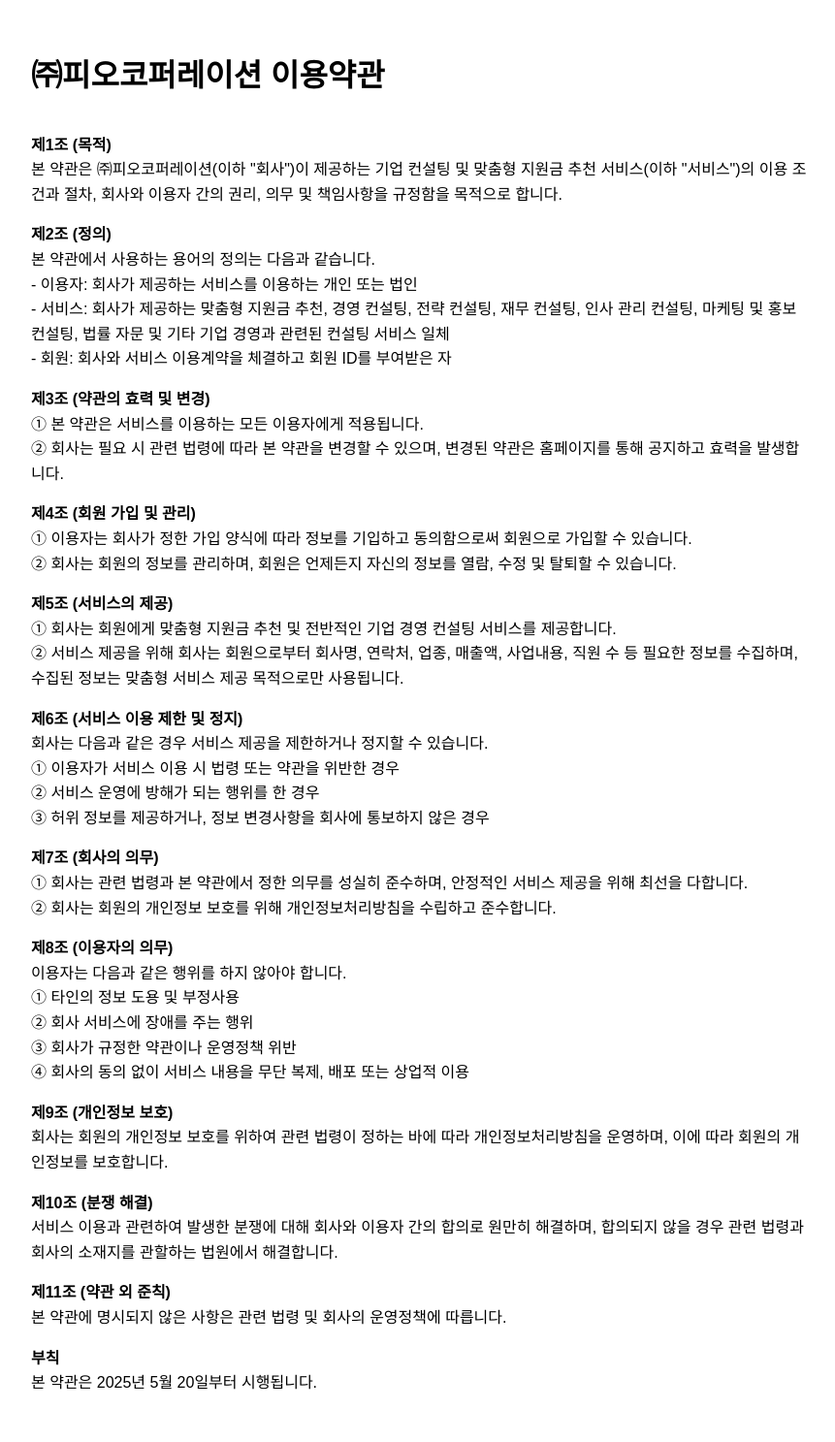
After one commit to System-out-gyuil/PO_Web, a Django app: page /terms_of_service/ in a window 1280 px wide. The commit adds this page. Shown: the whole page at 97% size, without its empty margins (208-1069 px from the left). Run offline with Django 5.2, Linux system fonts and the light colour scheme.

Commit message:
services

```diff
--- a/PO/urls.py
+++ b/PO/urls.py
@@ -1,7 +1,7 @@
 from django.views.generic import TemplateView
 from django.contrib import admin
 from django.urls import path, include
-from main.views import MainView, SearchResultView, TermsOfServiceView
+from main.views import MainView, SearchResultView, TermsOfServiceView, PersonalInfoView
 from counsel.views import CounselFormView
 from django.conf import settings
 from django.conf.urls.static import static
@@ -11,6 +11,7 @@ from django.contrib.sitemaps.views import sitemap
 urlpatterns = [
     path('', MainView.as_view(), name='main'),
     path('terms_of_service/', TermsOfServiceView.as_view(), name='terms_of_service'),
+    path('personal_info/', PersonalInfoView.as_view(), name='personal_info'),
     path('admin/', admin.site.urls),
     path('search/', SearchResultView.as_view(), name='search_result'),
     path('counsel/', include('counsel.urls')),
--- a/main/views.py
+++ b/main/views.py
@@ -235,4 +235,8 @@ class SearchResultView(View):
 
 class TermsOfServiceView(View):
     def get(self, request):
-        return render(request, 'services/terms_or_service.html')
+        return render(request, 'services/terms_of_service.html')
+
+class PersonalInfoView(View):
+    def get(self, request):
+        return render(request, 'services/personal_info.html')
--- a/templates/base/footer.html
+++ b/templates/base/footer.html
@@ -16,8 +16,8 @@
       <p>
         <strong>고객센터:</strong> 010-8117-1424 | <strong>이메일:</strong> nicepo.corp@gmail.com
       </P>
-      <p>
-        <strong>개인정보처리방침</strong> | <strong>이용약관</strong> | <strong>회사소개</strong>
+      <p style="cursor:pointer; color: black; text-decoration: none;">
+        <a href="{% url 'personal_info' %}" style="cursor:pointer; color: blue; text-decoration: none;"><strong>개인정보처리방침</strong></a> | <a href="{% url 'terms_of_service' %}" style="cursor:pointer; color: blue; text-decoration: none;"><strong>이용약관</strong></a> | <strong>회사소개</strong>
       </P>
       <p>
         <strong>Copyright ⓒ 2025 나맞지.</strong> All rights reserved.
--- /dev/null
+++ b/templates/services/terms_of_service.html
@@ -0,0 +1,76 @@
+<!DOCTYPE html>
+<html lang="ko">
+<head>
+  <meta charset="UTF-8" />
+  <meta name="viewport" content="width=device-width, initial-scale=1.0">
+  <title>㈜피오코퍼레이션 이용약관</title>
+  <style>
+    body {
+      font-family: sans-serif;
+      line-height: 1.6;
+      padding: 2rem;
+      max-width: 800px;
+      margin: auto;
+    }
+    h1 {
+      margin-bottom: 2rem;
+    }
+    p {
+      margin-bottom: 1rem;
+    }
+  </style>
+</head>
+<body>
+  <h1>㈜피오코퍼레이션 이용약관</h1>
+
+  <p><strong>제1조 (목적)</strong><br>
+  본 약관은 ㈜피오코퍼레이션(이하 "회사")이 제공하는 기업 컨설팅 및 맞춤형 지원금 추천 서비스(이하 "서비스")의 이용 조건과 절차, 회사와 이용자 간의 권리, 의무 및 책임사항을 규정함을 목적으로 합니다.</p>
+
+  <p><strong>제2조 (정의)</strong><br>
+  본 약관에서 사용하는 용어의 정의는 다음과 같습니다.<br>
+  - 이용자: 회사가 제공하는 서비스를 이용하는 개인 또는 법인<br>
+  - 서비스: 회사가 제공하는 맞춤형 지원금 추천, 경영 컨설팅, 전략 컨설팅, 재무 컨설팅, 인사 관리 컨설팅, 마케팅 및 홍보 컨설팅, 법률 자문 및 기타 기업 경영과 관련된 컨설팅 서비스 일체<br>
+  - 회원: 회사와 서비스 이용계약을 체결하고 회원 ID를 부여받은 자</p>
+
+  <p><strong>제3조 (약관의 효력 및 변경)</strong><br>
+  ① 본 약관은 서비스를 이용하는 모든 이용자에게 적용됩니다.<br>
+  ② 회사는 필요 시 관련 법령에 따라 본 약관을 변경할 수 있으며, 변경된 약관은 홈페이지를 통해 공지하고 효력을 발생합니다.</p>
+
+  <p><strong>제4조 (회원 가입 및 관리)</strong><br>
+  ① 이용자는 회사가 정한 가입 양식에 따라 정보를 기입하고 동의함으로써 회원으로 가입할 수 있습니다.<br>
+  ② 회사는 회원의 정보를 관리하며, 회원은 언제든지 자신의 정보를 열람, 수정 및 탈퇴할 수 있습니다.</p>
+
+  <p><strong>제5조 (서비스의 제공)</strong><br>
+  ① 회사는 회원에게 맞춤형 지원금 추천 및 전반적인 기업 경영 컨설팅 서비스를 제공합니다.<br>
+  ② 서비스 제공을 위해 회사는 회원으로부터 회사명, 연락처, 업종, 매출액, 사업내용, 직원 수 등 필요한 정보를 수집하며, 수집된 정보는 맞춤형 서비스 제공 목적으로만 사용됩니다.</p>
+
+  <p><strong>제6조 (서비스 이용 제한 및 정지)</strong><br>
+  회사는 다음과 같은 경우 서비스 제공을 제한하거나 정지할 수 있습니다.<br>
+  ① 이용자가 서비스 이용 시 법령 또는 약관을 위반한 경우<br>
+  ② 서비스 운영에 방해가 되는 행위를 한 경우<br>
+  ③ 허위 정보를 제공하거나, 정보 변경사항을 회사에 통보하지 않은 경우</p>
+
+  <p><strong>제7조 (회사의 의무)</strong><br>
+  ① 회사는 관련 법령과 본 약관에서 정한 의무를 성실히 준수하며, 안정적인 서비스 제공을 위해 최선을 다합니다.<br>
+  ② 회사는 회원의 개인정보 보호를 위해 개인정보처리방침을 수립하고 준수합니다.</p>
+
+  <p><strong>제8조 (이용자의 의무)</strong><br>
+  이용자는 다음과 같은 행위를 하지 않아야 합니다.<br>
+  ① 타인의 정보 도용 및 부정사용<br>
+  ② 회사 서비스에 장애를 주는 행위<br>
+  ③ 회사가 규정한 약관이나 운영정책 위반<br>
+  ④ 회사의 동의 없이 서비스 내용을 무단 복제, 배포 또는 상업적 이용</p>
+
+  <p><strong>제9조 (개인정보 보호)</strong><br>
+  회사는 회원의 개인정보 보호를 위하여 관련 법령이 정하는 바에 따라 개인정보처리방침을 운영하며, 이에 따라 회원의 개인정보를 보호합니다.</p>
+
+  <p><strong>제10조 (분쟁 해결)</strong><br>
+  서비스 이용과 관련하여 발생한 분쟁에 대해 회사와 이용자 간의 합의로 원만히 해결하며, 합의되지 않을 경우 관련 법령과 회사의 소재지를 관할하는 법원에서 해결합니다.</p>
+
+  <p><strong>제11조 (약관 외 준칙)</strong><br>
+  본 약관에 명시되지 않은 사항은 관련 법령 및 회사의 운영정책에 따릅니다.</p>
+
+  <p><strong>부칙</strong><br>
+  본 약관은 2025년 5월 20일부터 시행됩니다.</p>
+</body>
+</html>
```
Also changed, not shown: templates/services/personal_info.html (added, +135 -0 lines), templates/sevices/terms_or_service.html (deleted, +0 -66 lines), templates/services/PO_info.html (added).
